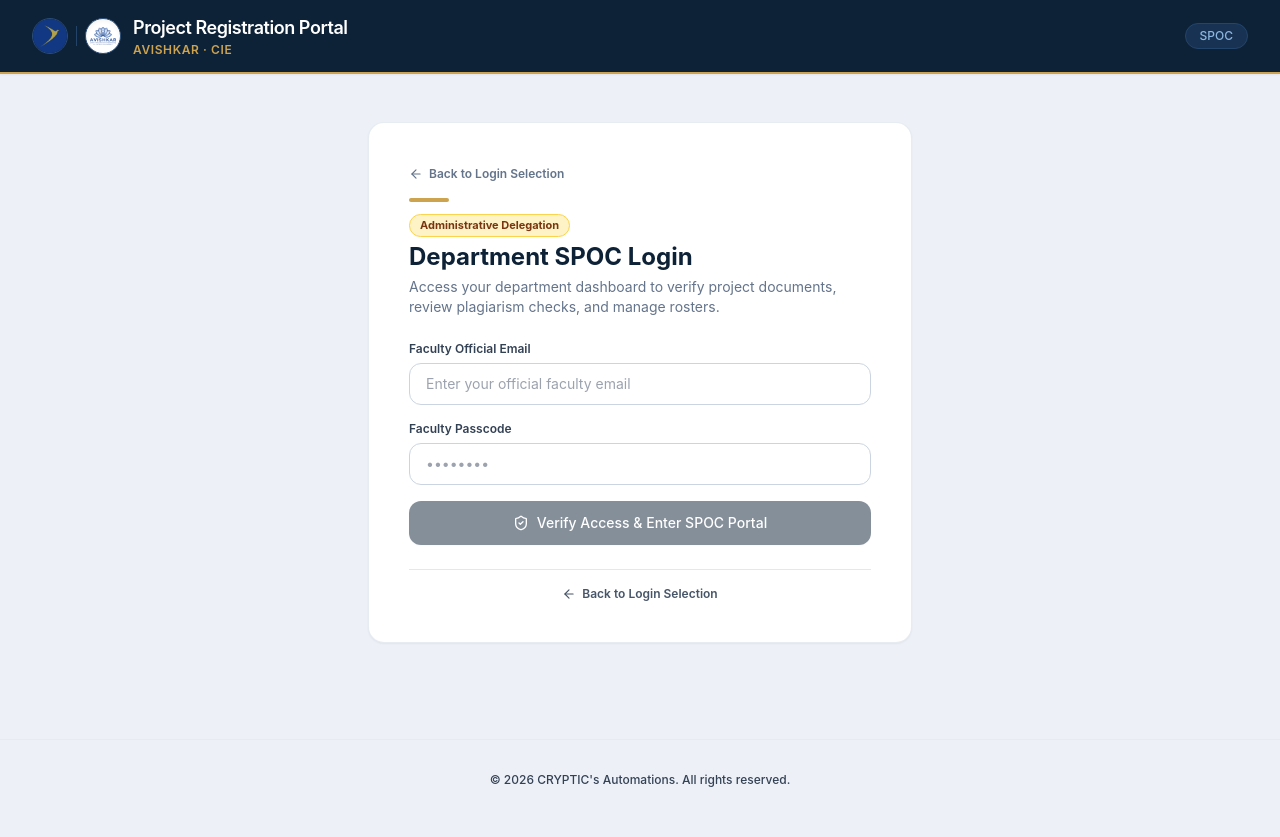
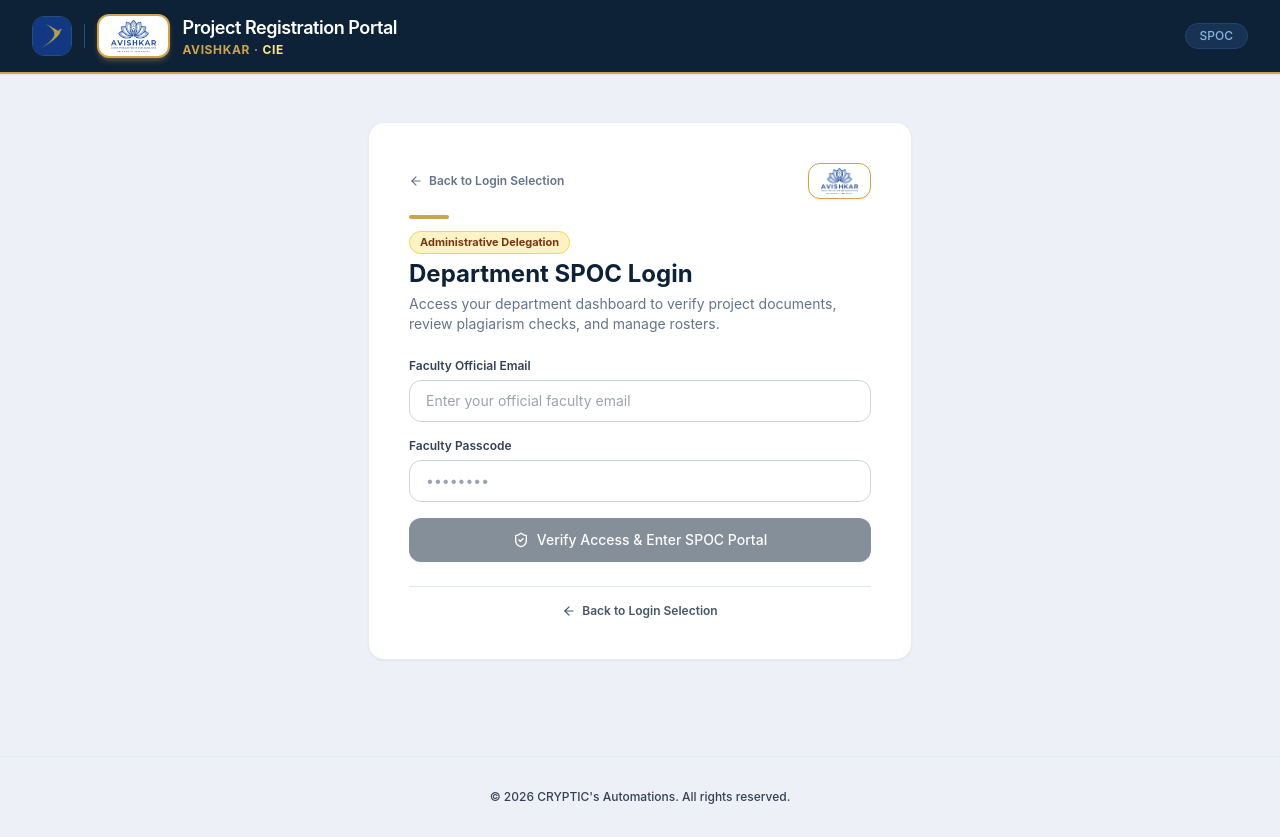
Before and after one commit to Dr-Satya/AVISHKAR-CIE, a Next.js app: page /spoc/login in a window 1280 px wide. Built offline with nearby package versions, Linux system fonts and the light colour scheme.

Commit message:
feat(branding): highlight Avishkar CIE 2026 logo in header and auth pages

```diff
--- a/app/admin/login/page.tsx
+++ b/app/admin/login/page.tsx
@@ -45,13 +45,22 @@ export default function AdminLoginPage() {
       <Header role="Admin" />
       <main className="flex-1 max-w-lg mx-auto w-full px-4 py-12 flex flex-col justify-center">
         <div className="bg-white rounded-2xl p-8 sm:p-10 border border-slate-200/80 shadow-sm relative">
+          <div className="flex items-center justify-between mb-4">
             <Link
               href="/"
-            className="inline-flex items-center gap-1.5 text-xs font-semibold text-slate-500 hover:text-[#0d2137] transition-colors mb-4 group"
+              className="inline-flex items-center gap-1.5 text-xs font-semibold text-slate-500 hover:text-[#0d2137] transition-colors group"
             >
               <ArrowLeft className="w-3.5 h-3.5 transition-transform group-hover:-translate-x-0.5" />
               <span>Back to Login Selection</span>
             </Link>
+            <div className="h-9 px-3 py-1 rounded-xl bg-white border border-[#cda34f] shadow-sm shadow-[#cda34f]/20 flex items-center justify-center">
+              <img
+                src="/avishkar-logo.png"
+                alt="Avishkar CIE"
+                className="h-full w-auto max-w-[100px] object-contain"
+              />
+            </div>
+          </div>
 
           <div className="w-10 h-1 bg-[#cda34f] rounded-full mb-3" />
           <h1 className="text-xl sm:text-2xl font-bold text-[#0d2137]">
--- a/app/faculty/login/page.tsx
+++ b/app/faculty/login/page.tsx
@@ -46,13 +46,22 @@ export default function FacultyLoginPage() {
       <Header role="Faculty" />
       <main className="flex-1 max-w-lg mx-auto w-full px-4 py-12 flex flex-col justify-center">
         <div className="bg-white rounded-2xl p-8 sm:p-10 border border-slate-200/80 shadow-sm relative">
+          <div className="flex items-center justify-between mb-4">
             <Link
               href="/"
-            className="inline-flex items-center gap-1.5 text-xs font-semibold text-slate-500 hover:text-[#0d2137] transition-colors mb-4 group"
+              className="inline-flex items-center gap-1.5 text-xs font-semibold text-slate-500 hover:text-[#0d2137] transition-colors group"
             >
               <ArrowLeft className="w-3.5 h-3.5 transition-transform group-hover:-translate-x-0.5" />
               <span>Back to Login Selection</span>
             </Link>
+            <div className="h-9 px-3 py-1 rounded-xl bg-white border border-[#cda34f] shadow-sm shadow-[#cda34f]/20 flex items-center justify-center">
+              <img
+                src="/avishkar-logo.png"
+                alt="Avishkar CIE"
+                className="h-full w-auto max-w-[100px] object-contain"
+              />
+            </div>
+          </div>
 
           <div className="w-10 h-1 bg-[#cda34f] rounded-full mb-3" />
           <h1 className="text-xl sm:text-2xl font-bold text-[#0d2137]">
--- a/app/page.tsx
+++ b/app/page.tsx
@@ -29,9 +29,9 @@ export default function HomePage() {
               </p>
             </div>
 
-            {/* Dual Featured Logos Badge */}
-            <div className="flex items-center gap-3 bg-slate-50 p-3 rounded-2xl border border-slate-200/80 shadow-inner">
-              <div className="w-14 h-14 rounded-2xl overflow-hidden border border-slate-200 shadow-sm flex items-center justify-center bg-[#0d2137]">
+            {/* Dual Featured Logos Badge with Highlighted Avishkar CIE */}
+            <div className="flex items-center gap-3.5 bg-gradient-to-r from-slate-50 via-amber-50/50 to-slate-50 p-3.5 rounded-2xl border-2 border-[#cda34f]/60 shadow-lg shadow-[#cda34f]/15">
+              <div className="w-14 h-14 rounded-xl overflow-hidden border border-slate-200 shadow-sm flex items-center justify-center bg-[#0d2137] shrink-0">
                 <img
                   src="/gdgu-logo.jpeg"
                   alt="GDGU Logo"
@@ -40,14 +40,13 @@ export default function HomePage() {
                   className="w-full h-full object-cover scale-110"
                 />
               </div>
-              <div className="h-10 w-[1px] bg-slate-300" />
-              <div className="w-14 h-14 rounded-2xl overflow-hidden border border-slate-200 shadow-sm flex items-center justify-center bg-white p-1.5">
+              <div className="h-12 w-[1px] bg-[#cda34f]/40" />
+              {/* Prominently Highlighted Avishkar CIE Brand Logo */}
+              <div className="h-14 sm:h-16 px-4 py-2 rounded-xl border-2 border-[#cda34f] shadow-md shadow-[#cda34f]/30 flex items-center justify-center bg-white transition-transform hover:scale-105">
                 <img
                   src="/avishkar-logo.png"
                   alt="Avishkar CIE Logo"
-                  width="56"
-                  height="56"
-                  className="w-full h-full object-contain"
+                  className="h-full w-auto max-w-[160px] sm:max-w-[200px] object-contain drop-shadow-xs"
                 />
               </div>
             </div>
--- a/app/spoc/login/page.tsx
+++ b/app/spoc/login/page.tsx
@@ -46,13 +46,22 @@ export default function SpocLoginPage() {
       <Header role="SPOC" />
       <main className="flex-1 max-w-xl mx-auto w-full px-4 py-12 flex flex-col justify-center">
         <div className="bg-white rounded-2xl p-8 sm:p-10 border border-slate-200/80 shadow-sm relative">
+          <div className="flex items-center justify-between mb-4">
             <Link
               href="/"
-            className="inline-flex items-center gap-1.5 text-xs font-semibold text-slate-500 hover:text-[#0d2137] transition-colors mb-4 group"
+              className="inline-flex items-center gap-1.5 text-xs font-semibold text-slate-500 hover:text-[#0d2137] transition-colors group"
             >
               <ArrowLeft className="w-3.5 h-3.5 transition-transform group-hover:-translate-x-0.5" />
               <span>Back to Login Selection</span>
             </Link>
+            <div className="h-9 px-3 py-1 rounded-xl bg-white border border-[#cda34f] shadow-sm shadow-[#cda34f]/20 flex items-center justify-center">
+              <img
+                src="/avishkar-logo.png"
+                alt="Avishkar CIE"
+                className="h-full w-auto max-w-[100px] object-contain"
+              />
+            </div>
+          </div>
 
           <div className="w-10 h-1 bg-[#cda34f] rounded-full mb-3" />
           <div className="flex items-center gap-2 mb-1">
--- a/app/student/login/page.tsx
+++ b/app/student/login/page.tsx
@@ -54,13 +54,22 @@ export default function StudentLoginPage() {
       <Header role="Student" />
       <main className="flex-1 max-w-xl mx-auto w-full px-4 py-12 flex flex-col justify-center">
         <div className="bg-white rounded-2xl p-8 sm:p-10 border border-slate-200/80 shadow-sm relative">
+          <div className="flex items-center justify-between mb-4">
             <Link
               href="/"
-            className="inline-flex items-center gap-1.5 text-xs font-semibold text-slate-500 hover:text-[#0d2137] transition-colors mb-4 group"
+              className="inline-flex items-center gap-1.5 text-xs font-semibold text-slate-500 hover:text-[#0d2137] transition-colors group"
             >
               <ArrowLeft className="w-3.5 h-3.5 transition-transform group-hover:-translate-x-0.5" />
               <span>Back to Login Selection</span>
             </Link>
+            <div className="h-9 px-3 py-1 rounded-xl bg-white border border-[#cda34f] shadow-sm shadow-[#cda34f]/20 flex items-center justify-center">
+              <img
+                src="/avishkar-logo.png"
+                alt="Avishkar CIE"
+                className="h-full w-auto max-w-[100px] object-contain"
+              />
+            </div>
+          </div>
 
           <div className="w-10 h-1 bg-[#cda34f] rounded-full mb-3" />
           <h1 className="text-xl sm:text-2xl font-bold text-[#0d2137]">
--- a/components/Header.tsx
+++ b/components/Header.tsx
@@ -13,33 +13,36 @@ export function Header({ role }: HeaderProps) {
       <div className="max-w-7xl mx-auto flex items-center justify-between">
         <Link href="/" className="flex items-center gap-3 group">
           {/* Official Logos: GDGU + Avishkar CIE */}
-          <div className="flex items-center gap-2">
-            <div className="w-9 h-9 rounded-full overflow-hidden border border-[#2a4d77] shadow-inner flex items-center justify-center bg-[#0d2137] transition-transform group-hover:scale-105">
+          <div className="flex items-center gap-2.5 sm:gap-3">
+            <div className="w-10 h-10 rounded-xl overflow-hidden border border-[#2a4d77] shadow-inner flex items-center justify-center bg-[#0d2137] transition-transform group-hover:scale-105 shrink-0">
               <img
                 src="/gdgu-logo.jpeg"
                 alt="GDGU Logo"
-                width="36"
-                height="36"
+                width="40"
+                height="40"
                 className="w-full h-full object-cover scale-110"
               />
             </div>
-            <div className="h-5 w-[1px] bg-[#2a4d77]/80" />
-            <div className="w-9 h-9 rounded-full overflow-hidden border border-[#2a4d77] shadow-inner flex items-center justify-center bg-white p-1 transition-transform group-hover:scale-105">
+            <div className="h-6 w-[1px] bg-[#2a4d77]" />
+
+            {/* Highlighted Avishkar CIE Official Logo */}
+            <div className="h-10 sm:h-11 px-3 py-1 rounded-xl bg-white border-2 border-[#cda34f] shadow-md shadow-[#cda34f]/30 flex items-center justify-center transition-all group-hover:scale-105 group-hover:border-[#e5be6b] group-hover:shadow-[#cda34f]/50">
               <img
                 src="/avishkar-logo.png"
                 alt="Avishkar CIE Logo"
-                width="36"
-                height="36"
-                className="w-full h-full object-contain"
+                className="h-full w-auto max-w-[130px] sm:max-w-[160px] object-contain drop-shadow-xs"
               />
             </div>
           </div>
+
           <div className="flex flex-col">
             <span className="text-white font-semibold text-base sm:text-lg tracking-tight leading-tight">
               Project Registration Portal
             </span>
-            <span className="text-[#cda34f] text-[10px] sm:text-xs font-semibold tracking-wider uppercase">
-              Avishkar · CIE
+            <span className="text-[#cda34f] text-[10px] sm:text-xs font-bold tracking-wider uppercase flex items-center gap-1">
+              <span>Avishkar</span>
+              <span className="text-slate-400">·</span>
+              <span className="text-amber-200">CIE</span>
             </span>
           </div>
         </Link>
```
Lines whose indentation alone changed are shown as unchanged.
